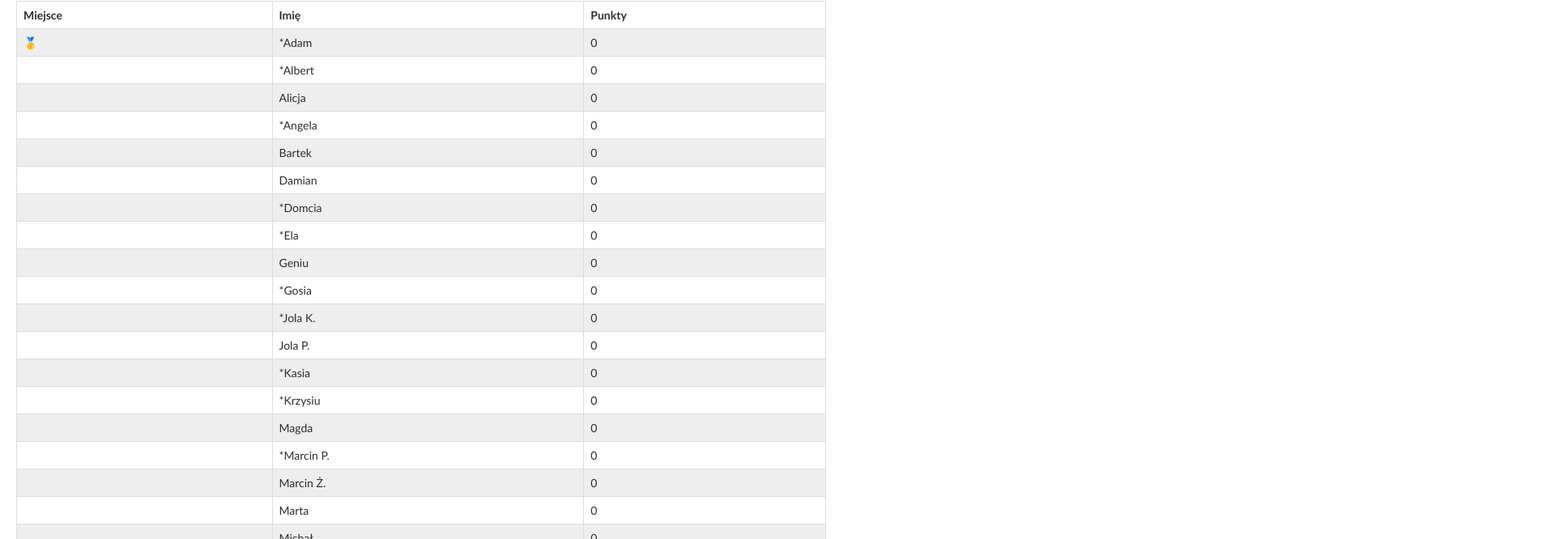
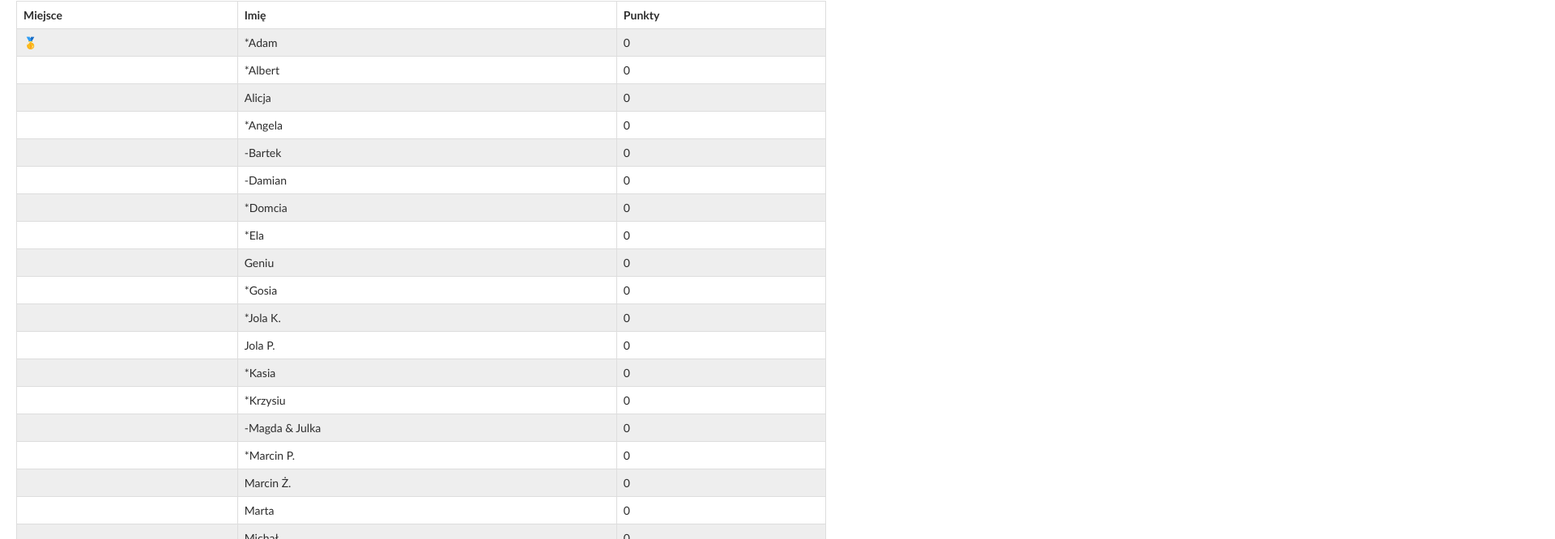
Before and after one commit to bartekstrach/2024, a React (Vite) app: page / in a window 1280 px wide. Shown: the part 130-796 px from the top of the page at 81% size, 1920 px wide, since content can reach past the window. Built offline with nearby package versions, Linux system fonts and the light colour scheme.

Commit message:
feat: edit participants

```diff
--- a/public/index.html
+++ b/public/index.html
@@ -12,7 +12,7 @@
     <meta name="viewport" content="width=device-width, initial-scale=1.0" />
     <link rel="icon" type="image/x-icon" href="/2024/assets/favicon.xyLO58UW.ico" />
     <title>UEFA EURO 2024 • typowanie</title>
-    <script type="module" crossorigin src="/2024/scripts/index.1khSpL7g.js"></script>
+    <script type="module" crossorigin src="/2024/scripts/index.hcEhJzQw.js"></script>
     <link rel="stylesheet" crossorigin href="/2024/assets/index.UWRUB0yu.css">
   </head>
   <body>
--- a/src/enums/participant.ts
+++ b/src/enums/participant.ts
@@ -3,8 +3,8 @@ export enum PARTICIPANT {
   ALBERT = "*Albert",
   ALICJA = "Alicja",
   ANGELA = "*Angela",
-  BARTEK = "Bartek",
-  DAMIAN = "Damian",
+  BARTEK = "-Bartek",
+  DAMIAN = "-Damian",
   DOMCIA = "*Domcia",
   ELA = "*Ela",
   GENIU = "Geniu",
@@ -13,7 +13,7 @@ export enum PARTICIPANT {
   JOLA_P = "Jola P.",
   KASIA = "*Kasia",
   KRZYSIU = "*Krzysiu",
-  MAGDA = "Magda",
+  MAGDA = "-Magda & Julka",
   MARCIN_P = "*Marcin P.",
   MARCIN_Z = "Marcin Ż.",
   MARTA = "Marta",
```
Also changed, not shown: public/scripts/index.hcEhJzQw.js.
